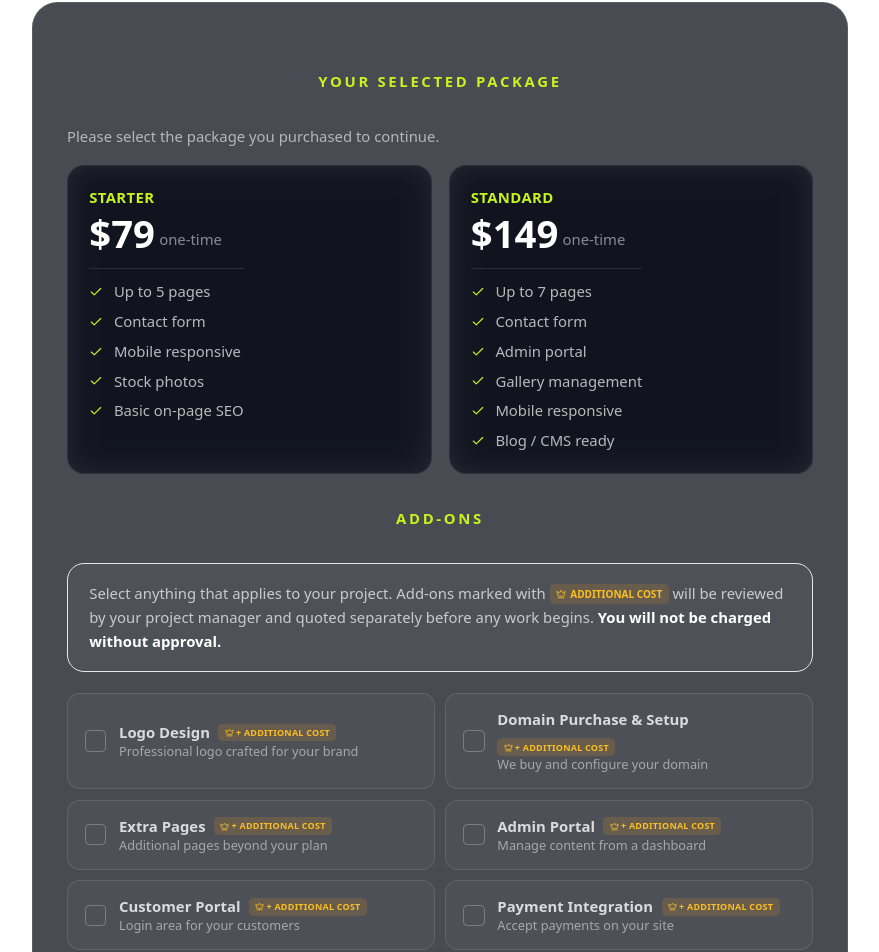
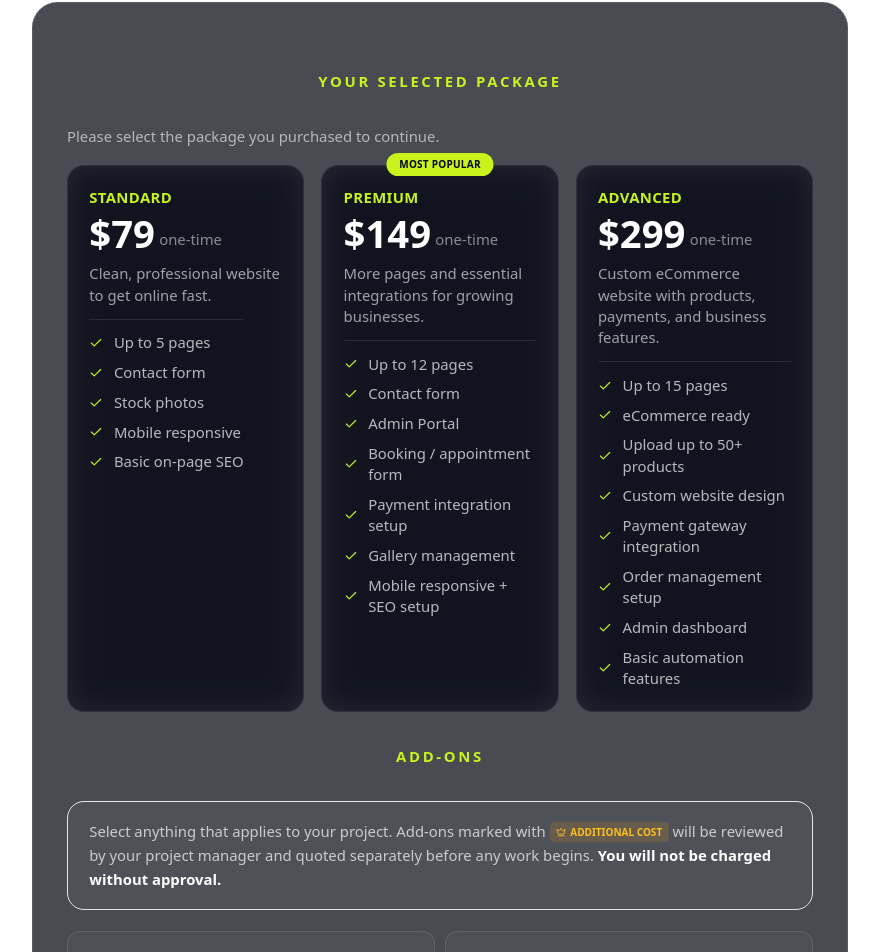
Before and after one commit to BizzOne-Digital/Bizzoneform, a Next.js app: page / in a window 1280 px wide. Shown: the part 1723-2675 px from the top of the page, without its empty margins (200-1079 px from the left). Built offline with nearby package versions, Linux system fonts and the light colour scheme.

Commit message:
Update pricing to 3 packages (Standard/Premium/Advanced), remove Custom tier
Reflects new package details across LeadForm selector, chatbot flow, and AI chat API fallback responses.

```diff
--- a/src/app/api/chat/route.ts
+++ b/src/app/api/chat/route.ts
@@ -7,7 +7,7 @@ const SYSTEM = `You are BizzOne Digital's friendly AI assistant on the website o
 Key info:
 - Company: BizzOne Digital — AI Automation & Digital Growth Agency based in Mississauga, Ontario
 - We serve businesses across Canada and the United States
-- Website packages: Starter ($79, up to 5 pages), Standard ($149, up to 7 pages with admin portal)
+- Website packages: Standard ($79, up to 5 pages), Premium ($149, up to 7 pages with admin portal), Advanced ($299, up to 10 pages with admin & customer portal, eCommerce, payment system)
 - Add-ons available at extra cost: Logo design, domain, extra pages, customer portal, payment integration, eCommerce, booking system, CRM integration, multi-language, custom design
 - Process: 1) Client fills the form 2) We build in 24-48hrs 3) Client reviews & approves 4) Pay after satisfied 5) Site goes live
 - Payment: Pay AFTER you are satisfied with your design. No upfront payment required to submit the form.
@@ -29,13 +29,13 @@ export async function POST(req: Request) {
       const lower = message.toLowerCase();
       let reply = "Thanks for reaching out! For detailed information, please fill out the form above or visit bizzonedigital.com. Our team will get back to you within 24-48 hours.";
       if (lower.includes("price") || lower.includes("cost") || lower.includes("how much")) {
-        reply = "Our Starter package is $79 (up to 5 pages) and Standard is $149 (up to 7 pages with admin portal). Add-ons like logo design, eCommerce, and payment integration are available at extra cost. You only pay after you're satisfied with the design!";
+        reply = "Our Standard package is $79 (up to 5 pages), Premium is $149 (up to 7 pages with admin portal), and Advanced is $299 (up to 10 pages with admin & customer portal, eCommerce, and payment system). Add-ons like logo design and multi-language are available at extra cost. You only pay after you're satisfied with the design!";
       } else if (lower.includes("payment") || lower.includes("pay")) {
         reply = "You only pay after you are satisfied with your design. No upfront payment is required to submit the form. Once you approve, we'll send a secure payment link.";
       } else if (lower.includes("how long") || lower.includes("timeline") || lower.includes("time")) {
         reply = "Once you submit the form, our team starts building within 24-48 hours. You'll review and approve the design, and your site goes live shortly after — often within hours of approval.";
-      } else if (lower.includes("package") || lower.includes("plan") || lower.includes("starter") || lower.includes("standard")) {
-        reply = "We offer two main packages: Starter ($79) with up to 5 pages, contact form, mobile responsive design, and basic SEO. Standard ($149) includes up to 7 pages, admin portal, gallery management, and blog/CMS. Add-ons are available for extra features.";
+      } else if (lower.includes("package") || lower.includes("plan") || lower.includes("standard") || lower.includes("premium") || lower.includes("advanced")) {
+        reply = "We offer three main packages: Standard ($79) with up to 5 pages, contact form, mobile responsive design, and basic SEO. Premium ($149) includes up to 7 pages, admin portal, gallery management, and blog/CMS. Advanced ($299) includes up to 10 pages, admin & customer portal, eCommerce, and payment system. Add-ons are available for extra features.";
       } else if (lower.includes("add-on") || lower.includes("addon") || lower.includes("extra") || lower.includes("logo") || lower.includes("ecommerce")) {
         reply = "We offer add-ons including: Logo Design, Domain Purchase, Extra Pages, Admin/Customer Portal, Payment Integration, eCommerce, Booking System, Email Newsletter, CRM Integration, Multi-Language, and Fully Custom Design. Each is quoted separately based on your package.";
       } else if (lower.includes("where") || lower.includes("location") || lower.includes("based")) {
--- a/src/components/ChatBot.tsx
+++ b/src/components/ChatBot.tsx
@@ -21,7 +21,7 @@ const FLOW: Record<string, Node> = {
   },
 
   packages: {
-    text: "We offer two website packages — both are one-time payments with no monthly fees:\n\n⭐ Starter — $79 (one-time)\n• Up to 5 pages\n• Mobile responsive\n• SEO optimised from day one\n• Contact form to your email\n• Free hosting for 1 year\n• Custom coded — no templates\n\n🚀 Standard — $149 (one-time)\n• Up to 15 pages\n• Full admin portal\n• eCommerce ready (up to 50 products)\n• Customer portal\n• Payment system\n• Free hosting for 1 year\n\nBoth include 24–48hr delivery and a 30-day money-back guarantee.",
+    text: "We offer three website packages — all are one-time payments with no monthly fees:\n\n⭐ Standard — $79 (one-time)\n• Up to 5 pages\n• Mobile responsive\n• SEO optimised from day one\n• Contact form to your email\n• Free hosting for 1 year\n• Custom coded — no templates\n\n🚀 Premium — $149 (one-time)\n• Up to 7 pages\n• Full admin portal\n• Gallery management\n• Blog / CMS ready\n• Free hosting for 1 year\n\n🏆 Advanced — $299 (one-time)\n• Up to 10 pages\n• Admin & customer portal\n• eCommerce ready (up to 50 products)\n• Payment system\n• Advanced SEO setup\n• Free hosting for 1 year\n\nAll include 24–48hr delivery and a 30-day money-back guarantee.",
     options: [
       { label: "What's the difference?", next: "pkg-diff" },
       { label: "⏱ How long does it take?", next: "turnaround" },
@@ -32,7 +32,7 @@ const FLOW: Record<string, Node> = {
   },
 
   "pkg-diff": {
-    text: "Here's the key difference:\n\n📄 Starter ($79) — Up to 5 pages, static site. Perfect for small businesses who need a clean, professional online presence. No self-editing — our team handles updates.\n\n🛒 Standard ($149) — Up to 15 pages with a full admin portal so you can manage content, products, and images yourself. Includes eCommerce, customer portal, and payment system.\n\nBoth are one-time payments — no monthly platform fees, no ongoing costs (just hosting renewal after year 1).",
+    text: "Here's the key difference:\n\n📄 Standard ($79) — Up to 5 pages, static site. Perfect for small businesses who need a clean, professional online presence. No self-editing — our team handles updates.\n\n🖼 Premium ($149) — Up to 7 pages with a full admin portal so you can manage content and images yourself, plus gallery management and blog/CMS.\n\n🛒 Advanced ($299) — Up to 10 pages with admin & customer portals, eCommerce (up to 50 products), payment system, and advanced SEO setup.\n\nAll are one-time payments — no monthly platform fees, no ongoing costs (just hosting renewal after year 1).",
     options: [
       { label: "📦 See full packages", next: "packages" },
       { label: "🔧 What add-ons are available?", next: "addons" },
--- a/src/components/LeadForm.tsx
+++ b/src/components/LeadForm.tsx
@@ -19,8 +19,9 @@ const STEPS = [
 /* ── Issue 3 fix: packages are display-only, not clickable ── */
 type Pkg = { id: string; name: string; price: string; tagline: string; pages: number; includes: string[] };
 const PACKAGES: Pkg[] = [
-  { id: "starter", name: "Starter", price: "$79", tagline: "Clean, professional website to get online fast.", pages: 5, includes: ["Up to 5 pages", "Contact form", "Mobile responsive", "Stock photos", "Basic on-page SEO"] },
-  { id: "standard", name: "Standard", price: "$149", tagline: "Everything you need to grow and convert.", pages: 7, includes: ["Up to 7 pages", "Contact form", "Admin portal", "Gallery management", "Mobile responsive", "Blog / CMS ready"] },
+  { id: "standard", name: "Standard", price: "$79", tagline: "Clean, professional website to get online fast.", pages: 5, includes: ["Up to 5 pages", "Contact form", "Stock photos", "Mobile responsive", "Basic on-page SEO"] },
+  { id: "premium", name: "Premium", price: "$149", tagline: "More pages and essential integrations for growing businesses.", pages: 12, includes: ["Up to 12 pages", "Contact form", "Admin Portal", "Booking / appointment form", "Payment integration setup", "Gallery management", "Mobile responsive + SEO setup"] },
+  { id: "advanced", name: "Advanced", price: "$299", tagline: "Custom eCommerce website with products, payments, and business features.", pages: 15, includes: ["Up to 15 pages", "eCommerce ready", "Upload up to 50+ products", "Custom website design", "Payment gateway integration", "Order management setup", "Admin dashboard", "Basic automation features"] },
 ];
 
 type Addon = { id: string; label: string; desc: string; premium?: boolean };
@@ -221,15 +222,19 @@ export default function LeadForm() {
           {!selectedPkgId ? (
             <>
               <p className="mb-4 text-sm text-white/60">Please select the package you purchased to continue.</p>
-              <div className="grid gap-4 sm:grid-cols-2">
+              <div className="grid gap-4 sm:grid-cols-3">
                 {PACKAGES.map((p) => (
                   <button key={p.id} type="button" onClick={() => setSelectedPkgId(p.id)}
-                    className="flex flex-col rounded-2xl glass p-5 text-left transition-all hover:shadow-glow-purple">
+                    className="relative flex flex-col rounded-2xl glass p-5 text-left transition-all hover:shadow-glow-purple">
+                    {p.id === "premium" && (
+                      <span className="absolute -top-3 left-1/2 -translate-x-1/2 rounded-full bg-brand-mint px-3 py-1 text-[10px] font-bold uppercase tracking-wide text-ink">Most Popular</span>
+                    )}
                     <div className="text-sm font-bold uppercase tracking-wide text-brand-mint">{p.name}</div>
                     <div className="mt-1 flex items-end gap-1">
                       <span className="text-4xl font-extrabold text-white">{p.price}</span>
                       <span className="mb-1 text-sm text-white/50">one-time</span>
                     </div>
+                    <p className="mt-2 text-sm text-white/60">{p.tagline}</p>
                     <ul className="mt-3 space-y-2 border-t border-white/10 pt-3">
                       {p.includes.map((it) => (
                         <li key={it} className="flex items-center gap-2.5 text-sm text-white/70"><Check size={14} className="shrink-0 text-brand-mint" />{it}</li>
```
